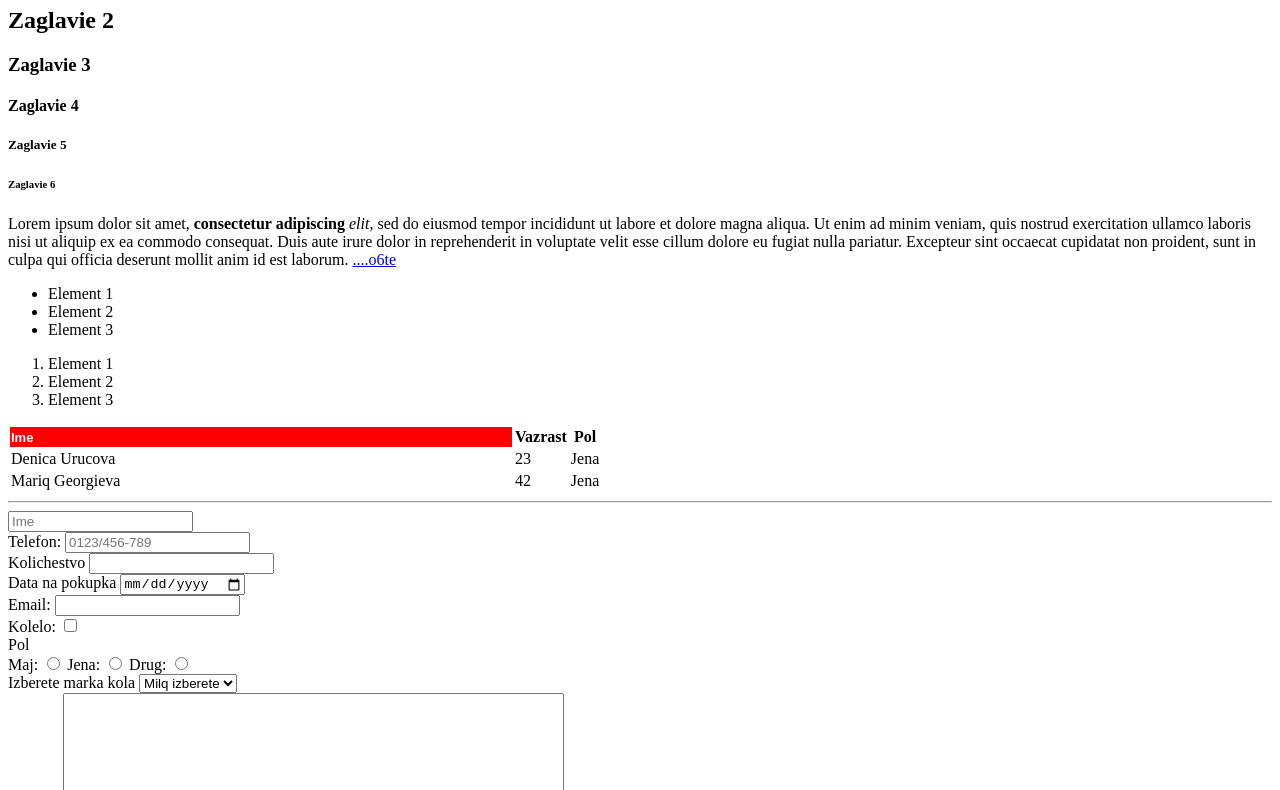
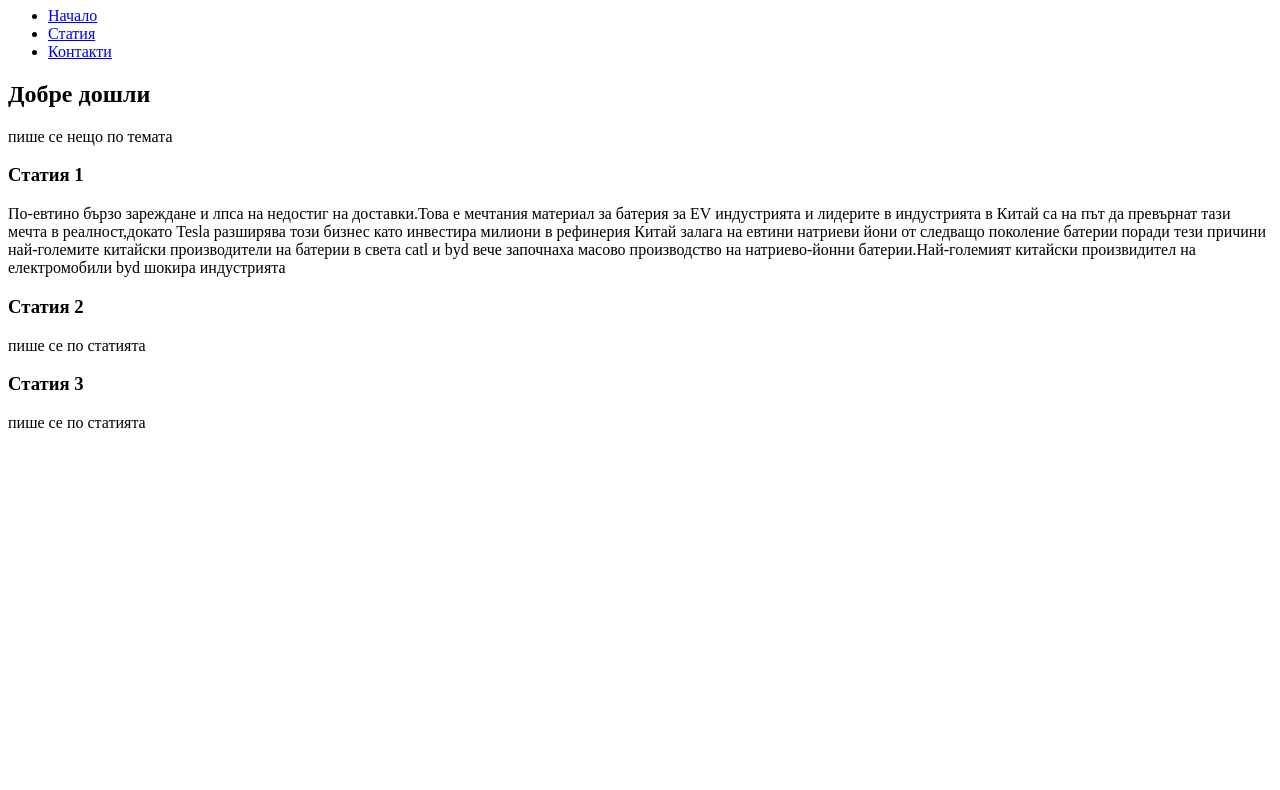
Before and after one commit to DenicaKrucshkova/HTML-CSS-project, a plain HTML site: page Moqta purva html starnica/index.html in a window 1280 px wide. Shown: the part 73-863 px from the top of the page. After the commit the page ends 800 px from the top, so only its background shows below. Drawn offline with Linux system fonts and the light colour scheme.

Commit message:
Add files via upload

```diff
--- a/Moqta purva html starnica/index.html
+++ b/Moqta purva html starnica/index.html
@@ -1,113 +1,51 @@
-<!DOCTYPE html>
 <!DOCTYPE html>
 <html>
 <head>
 	<meta charset="utf-8">
 	<meta name="viewport" content="width=device-width, initial-scale=1">
-	<title>Moqta purva html starnica </title>
+	<title>Възобновяеми енергийни источници </title>
 </head>
 <body>
-	<h1>Zaglavie 1</h1>
-    <h2>Zaglavie 2</h2>
-    <h3>Zaglavie 3</h3>
-    <h4>Zaglavie 4</h4>
-    <h5>Zaglavie 5</h5>
-    <h6>Zaglavie 6</h6>
-    <p>Lorem ipsum dolor sit amet, <strong>consectetur adipiscing</strong> <em>elit</em>, sed do eiusmod tempor incididunt ut labore et dolore magna aliqua. Ut enim ad minim veniam, quis nostrud exercitation ullamco laboris nisi ut aliquip ex ea commodo consequat. Duis aute irure dolor in reprehenderit in voluptate velit esse cillum dolore eu fugiat nulla pariatur. Excepteur sint occaecat cupidatat non proident, sunt in culpa qui officia deserunt mollit anim id est laborum.
-    	<a href="http://google.com" target="_blank" title="Google">....o6te</a></p>
-    	<ul>
-    		<li>Element 1</li>
-    		<li>Element 2</li>
-    		<li>Element 3</li>
-    	</ul>
-    	<ol>
-    		<li>Element 1</li>
-    		<li>Element 2</li>
-    		<li>Element 3</li>
-    	</ol>
-    	<table>
-    		<thead>
-    			<tr>
-    				<th width="500" align="left" bgcolor="red"><font size="2" face="Arial" color="#ffffff"> Ime</font></th>
-    				<th>Vazrast</th>
-    				<th>Pol</th>
-    			</tr>
-    		</thead>
-    		<tbody>
-    			<tr>
-    				<td>Denica Urucova</td>
-    				<td>23</td>
-    				<td>Jena</td>
-    			</tr>
-    			<tr>
-    				<td>Mariq Georgieva</td>
-    				<td>42</td>
-    				<td>Jena</td>
-                    </tr>
-            </tbody>
-        </table>
-        <hr>
-        <form action="#" method="POST">
-            <div>
+    <header>
+    <h1>Натриево-йонни батерии</h1>
+    <nav>
+        <ul>
+            <li><a href="#">Начало</a> </li>
+            <li><a href="#">Статия</a> </li>
+            <li><a href="#">Контакти</a> </li>
+        </ul>
+    </nav>
+</header>
+<main>
+    <section>
+        <h2>Добре дошли</h2>
+        <p>
+            пише се нещо по темата
+        </p>
+    </section>
+    <section>
+        <article>
+            <h3>Статия 1</h3>
+            <p>
+                По-евтино бързо зареждане и лпса на недостиг на доставки.Това е мечтания материал за батерия за EV индустрията и лидерите в индустрията в Китай са на път да превърнат тази мечта в реалност,докато Tesla разширява този бизнес като инвестира милиони в рефинерия Китай залага на евтини натриеви йони от следващо поколение батерии поради тези причини най-големите китайски производители на батерии в света catl и byd вече
+            започнаха масово производство на натриево-йонни батерии.Най-големият китайски произвидител на електромобили byd шокира индустрията </p>
 
-            <input type="text" name="ime" id="ime1"* placeholder="Ime" required>
-        </div>
-        <div>
-            <label for="phone">Telefon:</label>
-            <input type="number" name="telefon" id="phone" placeholder="0123/456-789">
-        </div>
-        <div>
-            <label for="qty">Kolichestvo</label>
-            <input type="number" id="qty">
-        </div>
-        <div>
-            <label for="sybitie">Data na pokupka</label>
-            <input type="date" id="sybitie">
-        </div>
-        <div>
-            <label for="email">Email:</label>
-            <input type="email" id="email">
-        </div>
-        <div>
-            <label for="option1">Kolelo:</label>
-            <input type="checkbox" id="option1" name="option1" value="Kolelo">
-        </div>
-        <div>
-            <label>Pol</label><br>
+        </article>
+         <article>
+            <h3>Статия 2</h3>
+            <p>
+                пише се по статията
+            </p>
 
-            <label for="male">Maj:</label>
-            <input type="radio" id="male" name="pol" value="male">
-            <label for="femali">Jena:</label>
-            <input type="radio" id="femali" name="pol" value="femali">
-            <label for="otherpol">Drug:</label>
-            <input type="radio" id="otherpol" name="pol" value="other">
-        </div>
-        <div>
-            <label for="kola">Izberete marka kola</label>
-            <select name="kola" id="kola">
-            <option>Milq izberete</option>
-            <option value="1">Opel</option>
-            <option value="2">Renault</option>
-            <option value="3">Audi</option>
-            <option value="4">Mercedes</option>
-            </select>
-        </div>
-        <div>
-            <label for="uslovia">Usloviq</label>
-            <textarea name="terms" id="uslovia" rows="10" cols="60"></textarea>
-        </div>
-        <input type="sumbmit" name="form1" value="Izprati">
-        <button type="sumbmit" name="form2">Izprati2  </button>
+        </article>
+         <article>
+            <h3>Статия 3</h3>
+            <p>
+                пише се по статията
+            </p>
 
-        </form>
-        <hr>
-        <img src="images/sl1.jpg" alt="Slushalki"  height="100">
-        <img src="images/file16.jpg" alt="Slushalki"height="100">
-        <blockquote> cite="http://google.com">
-            occaecat cupidatat non proident, sunt in culpa qui officia deserunt mollit anim id est laborum.
-        </blockquote>
-    			</tr>
-    		</tbody>
-    	</table>
+        </article>
+    </section>
+</main>
 </body>
 </html>
```
